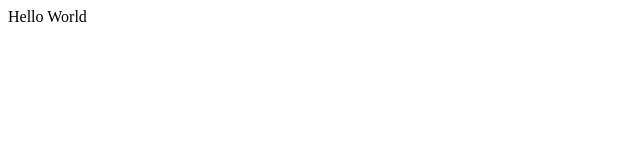
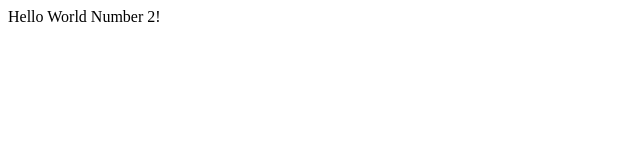
Before and after one commit to Skalis/HelloWorld, a plain HTML site: page HelloWorld/HelloWorld/Index.html in a window 1280 px wide. Shown: the full height of the page, 0-640 px from the left. Drawn offline with Linux system fonts and the light colour scheme.

Commit message:
Number 2!

```diff
--- a/HelloWorld/HelloWorld/Index.html
+++ b/HelloWorld/HelloWorld/Index.html
@@ -5,5 +5,7 @@
 </head>
 <body>
     Hello World
+
+    Number 2!
 </body>
 </html>
```
